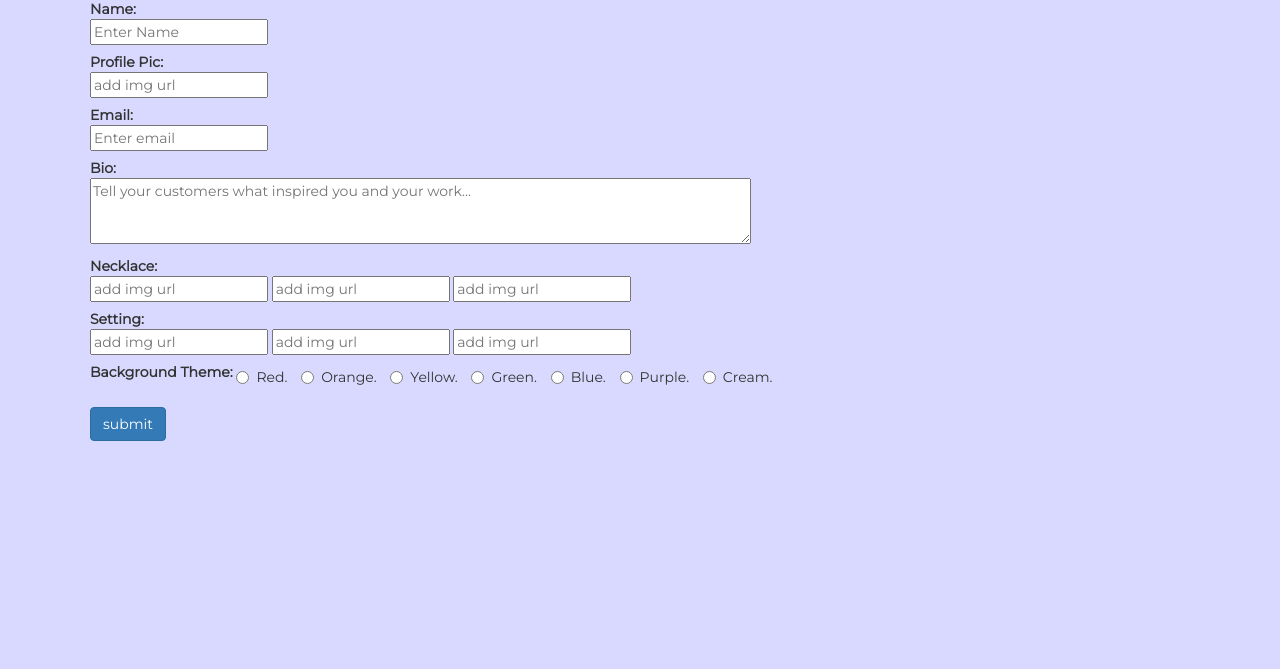
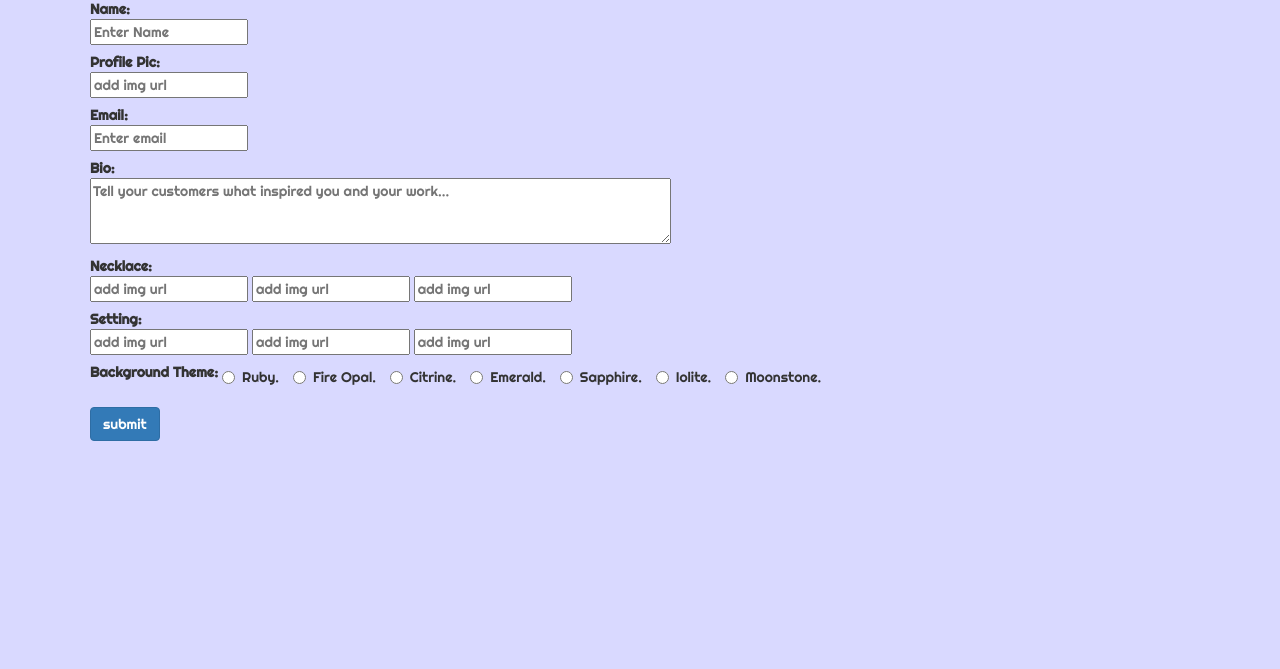
Before and after one commit to iradkot/jewelApp, a website: page public/artist.html in a window 1280 px wide. Shown: the part 131-800 px from the top of the page. Drawn offline with nearby package versions, Linux system fonts and the light colour scheme; a web font is replaced by a local one.

Commit message:
font and text change

```diff
--- a/public/artist.html
+++ b/public/artist.html
@@ -6,6 +6,7 @@
     <link rel="stylesheet" href="bootstrap\dist\css\bootstrap.css">
     <link rel="stylesheet" href="font-awesome/css/font-awesome.css">
     <link href="https://fonts.googleapis.com/css?family=Dosis|Montserrat|Ruthie|Cutive+Mono" rel="stylesheet">
+    <link href="https://fonts.googleapis.com/css?family=Oleo+Script|Righteous|Shadows+Into+Light" rel="stylesheet">
     <link rel="stylesheet" href="artist_style.css">
     <title>Artists Page</title>
 </head>
@@ -84,19 +85,19 @@
                 <div class="radio-div1">
                     <label class="control-label span3">Background Theme: </label>
                     <label class="radio-inline">
-                        <input type="radio" id="cream" name="optradio" value="rgba(255, 0, 0, 0.15)">Red.</label>
+                        <input type="radio" id="cream" name="optradio" value="rgba(255, 0, 0, 0.15)">Ruby.</label>
                     <label class="radio-inline">
-                        <input type="radio" name="optradio" value="rgba(249, 115, 0, 0.2)">Orange.</label>
+                        <input type="radio" name="optradio" value="rgba(249, 115, 0, 0.2)">Fire Opal.</label>
                     <label class="radio-inline">
-                        <input type="radio" name="optradio" value="rgba(247, 239, 0, 0.15)">Yellow.</label>
+                        <input type="radio" name="optradio" value="rgba(247, 239, 0, 0.15)">Citrine.</label>
                     <label class="radio-inline">
-                        <input type="radio" name="optradio" value="rgba(0, 255, 0, 0.15)">Green.</label>
+                        <input type="radio" name="optradio" value="rgba(0, 255, 0, 0.15)">Emerald.</label>
                     <label class="radio-inline">
-                        <input type="radio" name="optradio" value="rgba(0, 0, 255, 0.15)">Blue.</label>
+                        <input type="radio" name="optradio" value="rgba(0, 0, 255, 0.15)">Sapphire.</label>
                     <label class="radio-inline">
-                        <input type="radio" name="optradio" value="rgba(225, 0, 249, 0.15)">Purple.</label>
+                        <input type="radio" name="optradio" value="rgba(225, 0, 249, 0.15)">Iolite.</label>
                     <label class="radio-inline">
-                        <input type="radio" name="optradio" value="rgb(237, 224, 218)">Cream.</label>
+                        <input type="radio" name="optradio" value="rgb(237, 224, 218)">Moonstone.</label>
                 </div>
             </div>
             <div class="control-group">
--- a/public/artist.js
+++ b/public/artist.js
@@ -1,5 +1,5 @@
-$(".stackbutton").click(function(){
-    $('#myNavbar').toggle('slow');
+$(".stackbutton").click(function() {
+    $('#myNavbar').toggle('slowly');
 })
 
 
@@ -23,8 +23,8 @@ $(".submit-button").on('click', function() {
 
     var selected = $('input[name=optradio]:checked').val();
 
-    var newObj = {name: name,
-
+    var newObj = {
+        name: name,
         bio: bio,
         email: email,
         profile_pic: profilePic,
--- a/public/artist_style.css
+++ b/public/artist_style.css
@@ -18,7 +18,7 @@ body {
 
 * {
     box-sizing: border-box;
-    font-family: Montserrat;
+    font-family: 'Righteous';
 }
 
 
```
